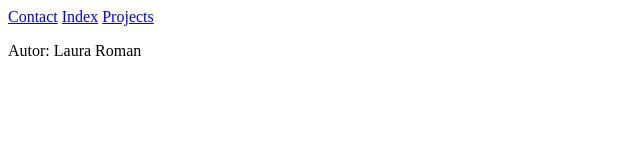
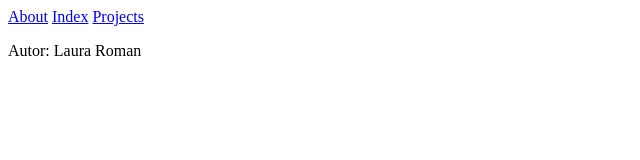
Before and after one commit to lauromana/laura-roman-portfolio, a plain HTML site: page contact.html in a window 1280 px wide. Shown: the full height of the page, 0-640 px from the left. Drawn offline with Linux system fonts and the light colour scheme.

Commit message:
popravljen nav

```diff
--- a/contact.html
+++ b/contact.html
@@ -5,7 +5,7 @@
     <meta name="viewport" content="width=device-width, initial-scale=1.0">
     <title>Contact</title>
     <nav>
-        <a href="contact.html">Contact</a>
+        <a href="about.html">About</a>
         <a href="index.html">Index</a>
         <a href="projects.html">Projects</a>
     </nav>
```
Also changed, not shown: index.html (+1 -1 lines), projects.html (+1 -1 lines).
